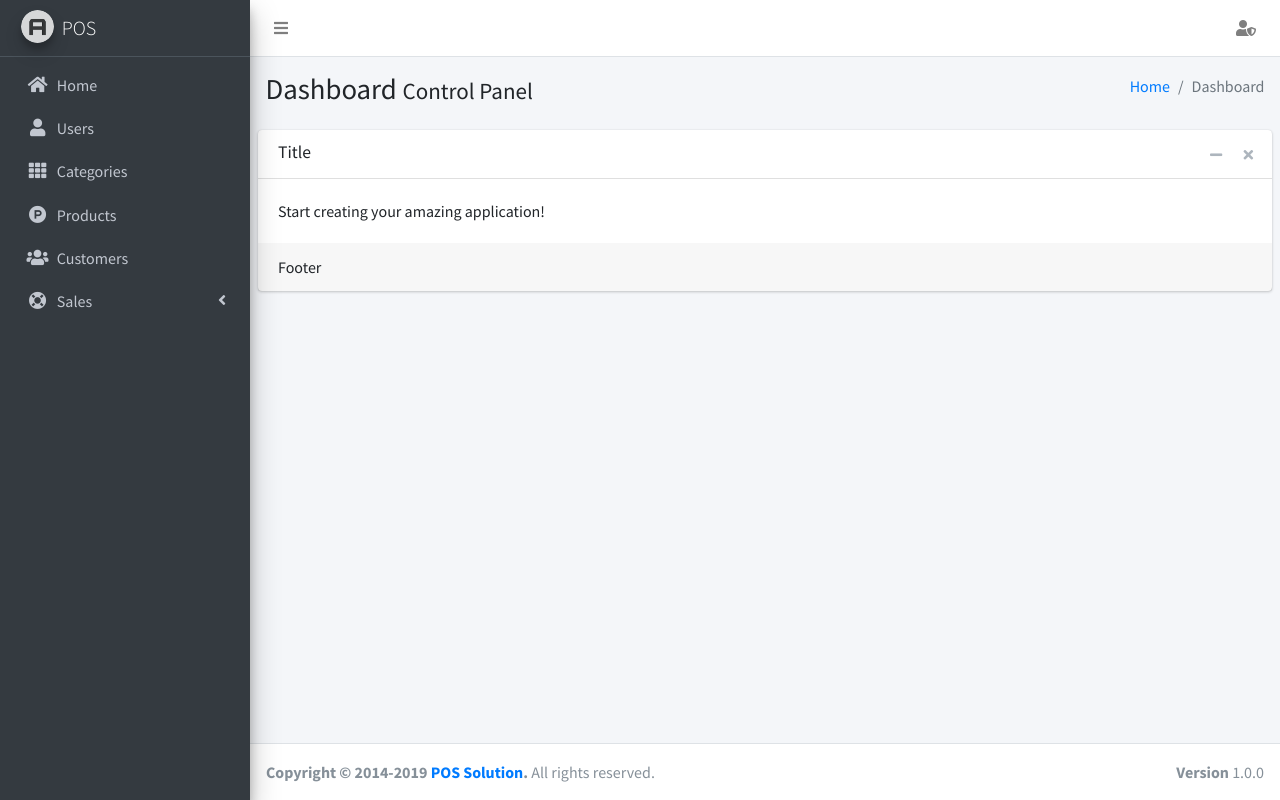
After one commit to Abul-Kashem/pos, a PHP site: page /home in a window 1280 px wide. The commit adds this page. Run offline with PHP 8.4, Linux system fonts and the light colour scheme; some libraries are stand-ins or nearby versions.

Commit message:
pos modules add with template.php file edit

```diff
--- /dev/null
+++ b/views/modules/home.php
@@ -0,0 +1,49 @@
+      <!-- Content Wrapper. Contains page content -->
+      <div class="content-wrapper">
+          <!-- Content Header (Page header) -->
+          <section class="content-header">
+              <div class="container-fluid">
+                  <div class="row mb-2">
+                      <div class="col-sm-6">
+                          <h1>Dashboard <small>Control Panel</small></h1>
+                      </div>
+                      <div class="col-sm-6">
+                          <ol class="breadcrumb float-sm-right">
+                              <li class="breadcrumb-item"><a href="#">Home</a></li>
+                              <li class="breadcrumb-item active">Dashboard</li>
+                          </ol>
+                      </div>
+                  </div>
+              </div><!-- /.container-fluid -->
+          </section>
+
+          <!-- Main content -->
+          <section class="content">
+
+              <!-- Default box -->
+              <div class="card">
+                  <div class="card-header">
+                      <h3 class="card-title">Title</h3>
+
+                      <div class="card-tools">
+                          <button type="button" class="btn btn-tool" data-card-widget="collapse" data-toggle="tooltip" title="Collapse">
+                              <i class="fas fa-minus"></i></button>
+                          <button type="button" class="btn btn-tool" data-card-widget="remove" data-toggle="tooltip" title="Remove">
+                              <i class="fas fa-times"></i></button>
+                      </div>
+                  </div>
+                  <div class="card-body">
+                      Start creating your amazing application!
+                  </div>
+                  <!-- /.card-body -->
+                  <div class="card-footer">
+                      Footer
+                  </div>
+                  <!-- /.card-footer-->
+              </div>
+              <!-- /.card -->
+
+          </section>
+          <!-- /.content -->
+      </div>
+      <!-- /.content-wrapper -->
--- a/views/modules/content.php
+++ b/views/modules/manage-sales.php
@@ -5,12 +5,12 @@
               <div class="container-fluid">
                   <div class="row mb-2">
                       <div class="col-sm-6">
-                          <h1>Blank Page</h1>
+                          <h1>Manage Sales</h1>
                       </div>
                       <div class="col-sm-6">
                           <ol class="breadcrumb float-sm-right">
                               <li class="breadcrumb-item"><a href="#">Home</a></li>
-                              <li class="breadcrumb-item active">Blank Page</li>
+                              <li class="breadcrumb-item active">Dashboard</li>
                           </ol>
                       </div>
                   </div>
--- a/views/modules/sidebar.php
+++ b/views/modules/sidebar.php
@@ -15,7 +15,7 @@
              <ul class="nav nav-pills nav-sidebar flex-column" data-widget="treeview" role="menu" data-accordion="false">
 
                  <li class="nav-item">
-                     <a href="#" class="nav-link">
+                     <a href="home" class="nav-link">
                          <!-- <i class="nav-icon fas fa-th"></i> -->
                          <i class="nav-icon fas fa-home"></i>
                          <p>
@@ -24,7 +24,7 @@
                      </a>
                  </li>
                  <li class="nav-item">
-                     <a href="#" class="nav-link">
+                     <a href="users" class="nav-link">
                          <!-- <i class="nav-icon fas fa-th"></i> -->
                          <i class="nav-icon fas fa-user"></i>
                          <p>
@@ -33,7 +33,7 @@
                      </a>
                  </li>
                  <li class="nav-item">
-                     <a href="#" class="nav-link">
+                     <a href="categories" class="nav-link">
                          <!-- <i class="nav-icon fas fa-th"></i> -->
                          <i class="nav-icon fas fa-th"></i>
                          <p>
@@ -42,7 +42,7 @@
                      </a>
                  </li>
                  <li class="nav-item">
-                     <a href="#" class="nav-link">
+                     <a href="products" class="nav-link">
                          <!-- <i class="nav-icon fas fa-th"></i> -->
                          <i class="nav-icon fab fa-product-hunt"></i>
                          <p>
@@ -51,10 +51,10 @@
                      </a>
                  </li>
                  <li class="nav-item">
-                     <a href="#" class="nav-link">
+                     <a href="customers" class="nav-link">
                          <i class="nav-icon fas fa-users"></i>
                          <p>
-                             Clients
+                             Customers
                          </p>
                      </a>
                  </li>
@@ -68,21 +68,21 @@
                      </a>
                      <ul class="nav nav-treeview">
                          <li class="nav-item">
-                             <a href="pages/mailbox/mailbox.html" class="nav-link">
+                             <a href="manage-sales" class="nav-link">
                                  <i class="far fa-circle nav-icon"></i>
-                                 <p>Inbox</p>
+                                 <p>Manage Sales</p>
                              </a>
                          </li>
                          <li class="nav-item">
-                             <a href="pages/mailbox/compose.html" class="nav-link">
+                             <a href="create-sales" class="nav-link">
                                  <i class="far fa-circle nav-icon"></i>
-                                 <p>Compose</p>
+                                 <p>Create Sales</p>
                              </a>
                          </li>
                          <li class="nav-item">
-                             <a href="pages/mailbox/read-mail.html" class="nav-link">
+                             <a href="sales-report" class="nav-link">
                                  <i class="far fa-circle nav-icon"></i>
-                                 <p>Read</p>
+                                 <p>Sales Report</p>
                              </a>
                          </li>
                      </ul>
--- a/views/template.php
+++ b/views/template.php
@@ -30,7 +30,22 @@
         <?php
         include "modules/header.php";
         include "modules/sidebar.php";
-        include "modules/content.php";
+
+        if (isset($_GET["route"])) {
+            if (
+                $_GET["route"] == 'home' ||
+                $_GET["route"] == 'users' ||
+                $_GET["route"] == 'categories' ||
+                $_GET["route"] == 'products' ||
+                $_GET["route"] == 'customers' ||
+                $_GET["route"] == 'manage-sales' ||
+                $_GET["route"] == 'create-sales' ||
+                $_GET["route"] == 'sales-report' ||
+                $_GET["route"] == 'logout'
+            ) {
+                include "modules/" . $_GET["route"] . ".php";
+            }
+        }
         include "modules/footer.php";
 
         ?>
```
Also changed, not shown: views/modules/categories.php (added, +49 -0 lines), views/modules/create-sales.php (added, +49 -0 lines), views/modules/customers.php (added, +49 -0 lines), views/modules/login.php (added, +64 -0 lines), views/modules/logout.php (added, +7 -0 lines), views/modules/products.php (added, +49 -0 lines), views/modules/sales-report.php (added, +49 -0 lines), views/modules/users.php (added, +49 -0 lines), .htaccess.
